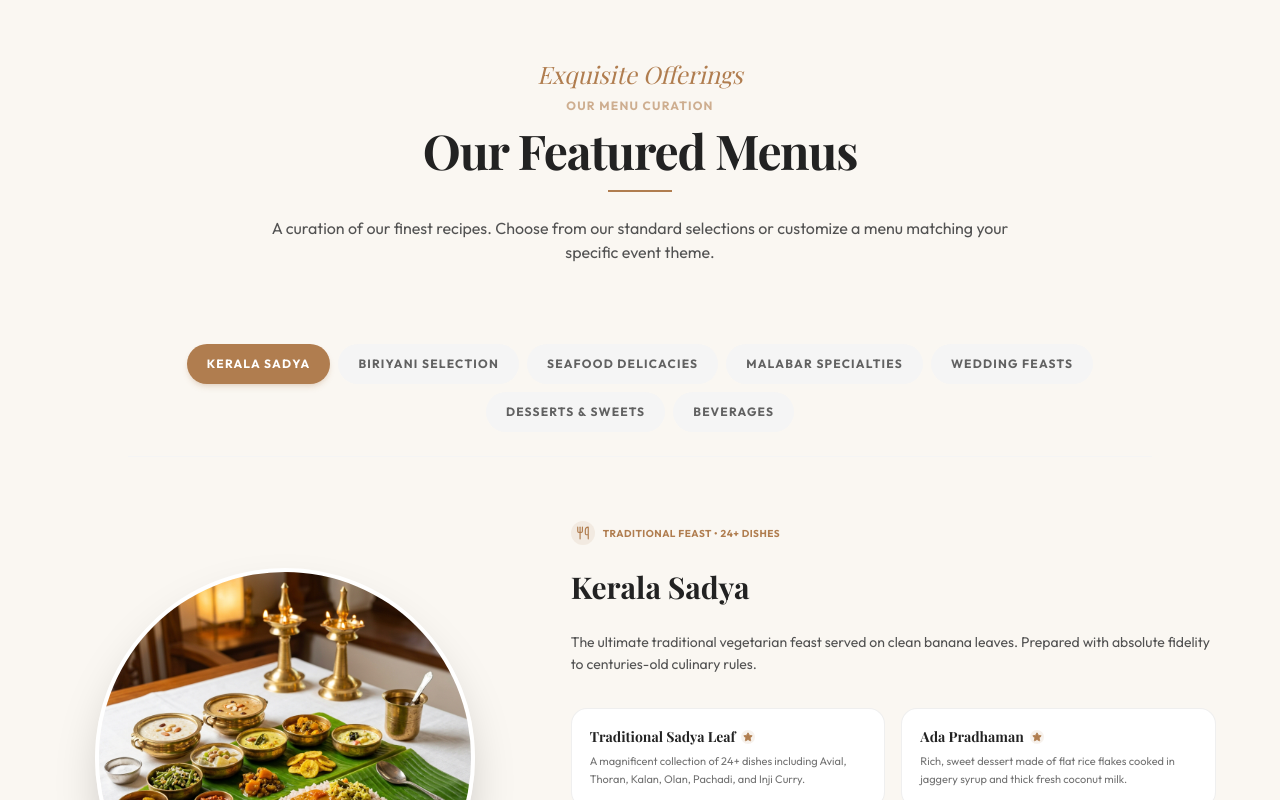
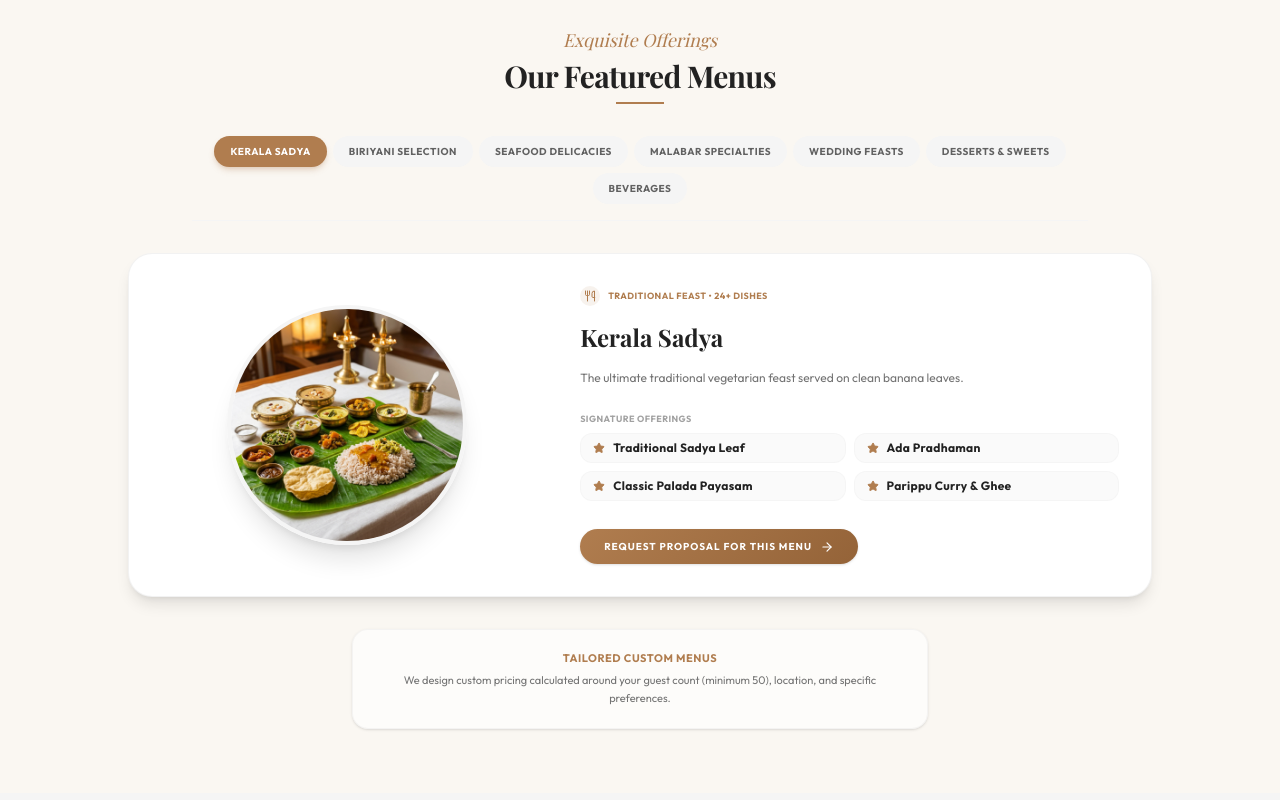
Before and after one commit to NYLEXWEB/Taste-Of-Malabar, a Next.js app: page / in a window 1280 px wide. Shown: the part 5560-6360 px from the top of the page. Built offline with nearby package versions, Linux system fonts and the light colour scheme; a web font is replaced by a local one.

Commit message:
feat: add FeaturedMenu component with category-based interactive menu selection

```diff
--- a/src/components/FeaturedMenu.tsx
+++ b/src/components/FeaturedMenu.tsx
@@ -26,11 +26,11 @@ const menuData: Record<string, {
     image: "/hero_catering.png",
     tag: "TRADITIONAL FLAVORS • NATIVE SNACKS",
     icon: Gift,
-    description: "Time-honored traditional snacks and main courses native to the Malabar region, crafted with precision and authentic heritage ingredients.",
+    description: "Heritage recipes native to the Malabar region, crafted with authentic ingredients.",
     items: [
       { name: "Kozhi Pidi", desc: "Traditional steamed rice dumplings soaked in a rich, spiced chicken gravy. A home-style delicacy.", signature: true },
       { name: "Thalassery Muttamala", desc: "Fine egg yolk threads served alongside a luscious white egg-white custard pudding.", signature: true },
-      { name: "Neypathiri with Mutton Roast", desc: "Crispy fried rice and fennel pathiris served with slow-cooked spicy mutton roast.", signature: true },
+      { name: "Neypathiri & Mutton Roast", desc: "Crispy fried rice and fennel pathiris served with slow-cooked spicy mutton roast.", signature: true },
       { name: "Ari Pathiri & Chicken Stew", desc: "Silky, paper-thin rice flatbreads served with mild, coconut milk-based chicken stew." },
     ]
   },
@@ -38,11 +38,11 @@ const menuData: Record<string, {
     image: "/corporate_catering.png",
     tag: "GRAND BANQUET • LUXURY SETUP",
     icon: Award,
-    description: "Grand banquet items designed to satisfy thousands of guests with standard luxury presentation and rich, aromatic flavors.",
+    description: "Grand banquet items designed to satisfy thousands of guests with standard luxury presentation.",
     items: [
-      { name: "Premium Ghee Rice (Neychoru)", desc: "Fragrant Khaima rice cooked in pure cow ghee, garnished with toasted cashews and raisins.", signature: true },
+      { name: "Premium Ghee Rice", desc: "Fragrant Khaima rice cooked in pure cow ghee, garnished with toasted cashews and raisins.", signature: true },
       { name: "Malabar Beef Varattiyathu", desc: "Tender beef slow-roasted in a dry spicy mix, heavy on shallots, curry leaves, and coconut slices.", signature: true },
-      { name: "Nadan Chicken Fry", desc: "Country-style chicken marinated in native spice paste and deep-fried with curry leaves and green chilies." },
+      { name: "Nadan Chicken Fry", desc: "Country-style chicken marinated in native spice paste and deep-fried with curry leaves.", signature: true },
       { name: "Mutton Cashew Kurma", desc: "Rich, creamy mutton gravy cooked with cashew paste, coconut milk, and aromatic spices." },
     ]
   },
@@ -50,11 +50,11 @@ const menuData: Record<string, {
     image: "/sadya.png",
     tag: "TRADITIONAL FEAST • 24+ DISHES",
     icon: Utensils,
-    description: "The ultimate traditional vegetarian feast served on clean banana leaves. Prepared with absolute fidelity to centuries-old culinary rules.",
+    description: "The ultimate traditional vegetarian feast served on clean banana leaves.",
     items: [
       { name: "Traditional Sadya Leaf", desc: "A magnificent collection of 24+ dishes including Avial, Thoran, Kalan, Olan, Pachadi, and Inji Curry.", signature: true },
       { name: "Ada Pradhaman", desc: "Rich, sweet dessert made of flat rice flakes cooked in jaggery syrup and thick fresh coconut milk.", signature: true },
-      { name: "Classic Palada Payasam", desc: "Creamy pink milk pudding cooked with rice ada and sugar, slow-reduced over hours." },
+      { name: "Classic Palada Payasam", desc: "Creamy pink milk pudding cooked with rice ada and sugar, slow-reduced over hours.", signature: true },
       { name: "Parippu Curry & Ghee", desc: "Mildly spiced moong dal curry served over piping hot Matta rice and drizzled with melted pure ghee." },
     ]
   },
@@ -62,11 +62,11 @@ const menuData: Record<string, {
     image: "/biryani.png",
     tag: "THE CROWN JEWEL • DUM COOKED",
     icon: Flame,
-    description: "The crown jewel of Malabar catering. Made using short-grain Khaima rice, dum-cooked to seal in the rich aroma.",
+    description: "The crown jewel of Malabar catering. Made using short-grain Khaima rice, dum-cooked.",
     items: [
       { name: "Thalassery Chicken Biriyani", desc: "Aromatic short-grain rice layered with spiced chicken, fried onions, and pure ghee.", signature: true },
       { name: "Kozhikode Mutton Biriyani", desc: "Traditional spice-marinated melt-in-mouth mutton layered with premium rice and dum-baked.", signature: true },
-      { name: "Malabar Fish Biriyani", desc: "Crispy-fried local Seer fish steaks layered with fragrant rice and signature biriyani masala." },
+      { name: "Malabar Fish Biriyani", desc: "Crispy-fried local Seer fish steaks layered with fragrant rice and signature biriyani masala.", signature: true },
       { name: "Egg Dum Biriyani", desc: "Perfect boiled eggs fried in spices, dum-cooked with aromatic ghee rice and caramelized onions." },
     ]
   },
@@ -74,11 +74,11 @@ const menuData: Record<string, {
     image: "/seafood.png",
     tag: "FRESH CATCH • COASTAL STYLE",
     icon: Sparkles,
-    description: "Freshly sourced catch from the Malabar coast, seasoned with stone-ground masalas and cooked to perfection.",
+    description: "Freshly sourced catch from the Malabar coast, seasoned with stone-ground masalas.",
     items: [
       { name: "Karimeen Pollichathu", desc: "Pearl spot fish coated in rich onion-tomato masala, wrapped in banana leaf and tawa grilled.", signature: true },
       { name: "Malabar Chemmeen Roast", desc: "Fresh prawns tossed in a thick, spicy mixture of caramelized onions, garlic, and coconut bites.", signature: true },
-      { name: "Kallummakkaya Fry", desc: "Spicy, crispy deep-fried mussels stuffed with rice paste and local red chili masalas." },
+      { name: "Kallummakkaya Fry", desc: "Spicy, crispy deep-fried mussels stuffed with rice paste and local red chili masalas.", signature: true },
       { name: "Kannur Claypot Fish Curry", desc: "Fiery red fish curry cooked in a traditional clay pot using local spices and sour kudampuli (cocum)." },
     ]
   },
@@ -86,11 +86,11 @@ const menuData: Record<string, {
     image: "/custom_catering.png",
     tag: "SWEET ENDINGS • HANDCRAFTED",
     icon: Sparkles,
-    description: "Sweet endings reflecting the culinary ingenuity of Malabar households, heavy on ghee, bananas, and coconut.",
+    description: "Sweet endings reflecting the culinary ingenuity of Malabar households, heavy on ghee and coconut.",
     items: [
       { name: "Unnakkaya", desc: "Steamed ripe banana mashed, rolled, stuffed with sweet coconut-dry fruit filling, and fried in ghee.", signature: true },
       { name: "Elaneer Pudding", desc: "Silky, refreshing melt-in-mouth dessert made with fresh tender coconut pulp and condensed milk.", signature: true },
-      { name: "Pazham Nirachathu", desc: "Whole ripe banana stuffed with sweetened grated coconut, cashews, cardamom, and fried in pure ghee." },
+      { name: "Pazham Nirachathu", desc: "Whole ripe banana stuffed with sweetened grated coconut, cashews, cardamom, and fried in pure ghee.", signature: true },
       { name: "Chattipathiri (Sweet)", desc: "Multi-layered sweet pancake pie alternating thin crepes with sweet egg-coconut stuffing." },
     ]
   },
@@ -98,11 +98,11 @@ const menuData: Record<string, {
     image: "/live_counter.png",
     tag: "REFRESHING COOLDOWNS • SULAIMANI",
     icon: Flame,
-    description: "Refreshing accompaniments and digestifs designed to cleanse the palate and complete the culinary experience.",
+    description: "Refreshing accompaniments and digestifs designed to cleanse the palate.",
     items: [
       { name: "Sulaimani Tea", desc: "Golden spiced black tea brewed with cardamom, cloves, and mint, finished with a fresh squeeze of lime.", signature: true },
       { name: "Kulukki Sarbath", desc: "Shaken sweet lemonade loaded with sweet basil seeds (sabja), crushed ginger, and green chilies.", signature: true },
-      { name: "Elaneer Shake", desc: "Refreshing tender coconut water shake blended with soft coconut pulp and milk." },
+      { name: "Elaneer Shake", desc: "Refreshing tender coconut water shake blended with soft coconut pulp and milk.", signature: true },
       { name: "Mint & Ginger Lime Cooler", desc: "Crisp and icy freshly squeezed lime juice blended with fresh mint leaves and ginger juice." },
     ]
   }
@@ -115,36 +115,30 @@ export default function FeaturedMenu() {
   const isImageLeft = activeIndex % 2 === 0;
 
   return (
-    <section id="menu" className="py-16 lg:py-24 bg-[#FAF7F2] relative">
-      <div className="max-w-7xl mx-auto px-4 sm:px-6 lg:px-8">
+    <section id="menu" className="py-12 lg:py-16 bg-[#FAF7F2] relative">
+      <div className="max-w-6xl mx-auto px-4 sm:px-6 lg:px-8">
 
-        {/* Section Header */}
-        <div className="text-center max-w-3xl mx-auto mb-16 lg:mb-20">
-          <span className="font-serif italic text-gold text-2xl font-normal block mb-2">
+        {/* Compact Section Header */}
+        <div className="text-center max-w-2xl mx-auto mb-8">
+          <span className="font-serif italic text-gold text-lg font-normal block mb-1">
             Exquisite Offerings
           </span>
-          <span className="text-xs font-bold uppercase tracking-widest text-gold/60 mb-3 block">
-            Our Menu Curation
-          </span>
-          <h2 className="font-serif text-3xl sm:text-4xl lg:text-5xl font-bold tracking-tight text-charcoal mb-4">
+          <h2 className="font-serif text-2xl sm:text-3xl font-bold tracking-tight text-charcoal mb-2">
             Our Featured Menus
           </h2>
-          <div className="w-16 h-[2px] bg-gold mx-auto mb-6" />
-          <p className="text-base text-neutral-600">
-            A curation of our finest recipes. Choose from our standard selections or customize a menu matching your specific event theme.
-          </p>
+          <div className="w-12 h-[2px] bg-gold mx-auto" />
         </div>
 
-        {/* Tab Navigation (Previous style filter option) */}
-        <div className="flex flex-wrap justify-center gap-2 mb-16 border-b border-neutral-100 pb-6 max-w-5xl mx-auto">
+        {/* Compact Tab Navigation */}
+        <div className="flex flex-wrap justify-center gap-1.5 mb-8 border-b border-neutral-100 pb-4 max-w-4xl mx-auto">
           {categories.map((category) => (
             <button
               key={category.id}
               onClick={() => setActiveTab(category.id)}
-              className={`px-5 py-3 rounded-full text-xs font-bold uppercase tracking-widest transition-all duration-300 cursor-pointer ${
+              className={`px-4 py-2 rounded-full text-[10px] font-bold uppercase tracking-wider transition-all duration-300 cursor-pointer ${
                 activeTab === category.id
-                  ? "bg-gold text-white shadow-md shadow-gold/20"
-                  : "bg-cream-dark text-charcoal/70 hover:bg-gold/15 hover:text-charcoal"
+                  ? "bg-gold text-white shadow-md shadow-gold/25"
+                  : "bg-cream-dark text-charcoal/70 hover:bg-gold/10"
               }`}
             >
               {category.name}
@@ -152,20 +146,20 @@ export default function FeaturedMenu() {
           ))}
         </div>
 
-        {/* Selected Category Content (styled like the reference image) */}
-        <div className="max-w-6xl mx-auto">
+        {/* Selected Category Content (Designed to fit on a single screen) */}
+        <div className="max-w-5xl mx-auto bg-white border border-neutral-200/50 p-6 sm:p-8 rounded-3xl shadow-lg">
           <AnimatePresence mode="wait">
             <motion.div
               key={activeTab}
-              initial={{ opacity: 0, y: 15 }}
+              initial={{ opacity: 0, y: 10 }}
               animate={{ opacity: 1, y: 0 }}
-              exit={{ opacity: 0, y: -15 }}
-              transition={{ duration: 0.3 }}
-              className="grid grid-cols-1 lg:grid-cols-12 gap-12 lg:gap-16 items-center"
+              exit={{ opacity: 0, y: -10 }}
+              transition={{ duration: 0.25 }}
+              className="grid grid-cols-1 lg:grid-cols-12 gap-8 lg:gap-12 items-center"
             >
-              {/* Circular Image (Left on Desktop, Top on Mobile) */}
+              {/* Smaller Circular Image */}
               <div className={`lg:col-span-5 flex justify-center ${isImageLeft ? "lg:order-1" : "lg:order-2"}`}>
-                <div className="relative w-[280px] h-[280px] sm:w-[340px] sm:h-[340px] lg:w-[380px] lg:h-[380px] rounded-full overflow-hidden shadow-2xl border-4 border-white">
+                <div className="relative w-[180px] h-[180px] sm:w-[220px] sm:h-[220px] lg:w-[240px] lg:h-[240px] rounded-full overflow-hidden shadow-xl border-4 border-neutral-100">
                   <Image
                     src={menuData[activeTab]?.image || "/custom_catering.png"}
                     alt={categories.find(c => c.id === activeTab)?.name || "Menu Category"}
@@ -175,55 +169,49 @@ export default function FeaturedMenu() {
                 </div>
               </div>
 
-              {/* Text & Dishes List (Right on Desktop) */}
-              <div className={`lg:col-span-7 space-y-6 text-left ${isImageLeft ? "lg:order-2" : "lg:order-1"}`}>
+              {/* Compact Text & Signature Dishes List */}
+              <div className={`lg:col-span-7 space-y-4 text-left ${isImageLeft ? "lg:order-2" : "lg:order-1"}`}>
                 {/* Gold Tag */}
                 <div className="flex items-center gap-2">
-                  <div className="w-6 h-6 rounded-full bg-gold/10 flex items-center justify-center text-gold">
-                    <CategoryIcon className="w-3.5 h-3.5" />
+                  <div className="w-5 h-5 rounded-full bg-gold/10 flex items-center justify-center text-gold">
+                    <CategoryIcon className="w-3 h-3" />
                   </div>
-                  <span className="text-[10px] font-bold uppercase tracking-wider text-gold">
+                  <span className="text-[9px] font-bold uppercase tracking-wider text-gold">
                     {menuData[activeTab]?.tag}
                   </span>
                 </div>
 
                 {/* Heading */}
-                <h3 className="font-serif text-2xl sm:text-3xl font-bold text-charcoal leading-tight">
+                <h3 className="font-serif text-xl sm:text-2xl font-bold text-charcoal leading-tight">
                   {categories.find(c => c.id === activeTab)?.name}
                 </h3>
 
-                {/* Description */}
-                <p className="text-xs sm:text-sm text-neutral-600 leading-relaxed font-normal">
+                {/* Shortened Description */}
+                <p className="text-xs text-neutral-500 leading-relaxed font-normal">
                   {menuData[activeTab]?.description}
                 </p>
 
-                {/* Grid of Dishes (Previous style items) */}
-                <div className="grid grid-cols-1 sm:grid-cols-2 gap-4 pt-2">
+                {/* Extremely Compact Dishes List (Fits on a single screen) */}
+                <div className="pt-2">
+                  <span className="text-[9px] font-bold uppercase tracking-wider text-neutral-400 block mb-2">Signature Offerings</span>
+                  <div className="grid grid-cols-1 sm:grid-cols-2 gap-2">
                     {menuData[activeTab]?.items.map((item, idx) => (
                       <div
                         key={idx}
-                      className="bg-white p-4.5 rounded-2xl border border-neutral-200/60 hover:border-gold/30 hover:shadow-sm transition-all duration-300"
+                        className="flex items-center gap-2 bg-cream-dark/50 px-3 py-1.5 rounded-xl border border-neutral-200/20"
                       >
-                      <h4 className="font-serif text-xs sm:text-sm font-bold text-charcoal flex items-center gap-1.5 mb-1.5">
-                        {item.name}
-                        {item.signature && (
-                          <span className="inline-flex items-center justify-center p-0.5 rounded-full bg-gold/10 text-gold" title="Signature Dish">
-                            <Star className="w-2.5 h-2.5 fill-gold" />
-                          </span>
-                        )}
-                      </h4>
-                      <p className="text-[11px] text-neutral-500 leading-relaxed font-normal">
-                        {item.desc}
-                      </p>
+                        <Star className="w-3 h-3 text-gold fill-gold flex-shrink-0" />
+                        <span className="text-xs font-bold text-charcoal tracking-wide">{item.name}</span>
                       </div>
                     ))}
                   </div>
+                </div>
 
                 {/* Action button */}
-                <div className="pt-2">
+                <div className="pt-3">
                   <button
                     onClick={() => window.dispatchEvent(new CustomEvent("open-quote-modal"))}
-                    className="inline-flex items-center gap-2 px-7 py-3 rounded-full text-[10px] font-bold uppercase tracking-widest text-white bg-gold-gradient hover:scale-[1.02] hover:shadow-lg hover:shadow-gold/25 transition-all duration-300 cursor-pointer shadow-sm"
+                    className="inline-flex items-center gap-2 px-6 py-2.5 rounded-full text-[10px] font-bold uppercase tracking-widest text-white bg-gold-gradient hover:scale-[1.02] hover:shadow-lg hover:shadow-gold/25 transition-all duration-300 cursor-pointer shadow-sm"
                   >
                     <span>Request Proposal for This Menu</span>
                     <ArrowRight className="w-3.5 h-3.5" />
@@ -234,20 +222,14 @@ export default function FeaturedMenu() {
           </AnimatePresence>
         </div>
 
-        {/* Custom Pricing Highlight Box */}
-        <div className="mt-24 text-center max-w-2xl mx-auto bg-white border border-neutral-200/80 p-8 rounded-3xl shadow-md">
-          <span className="text-[10px] uppercase font-bold tracking-widest text-gold bg-gold/10 px-3 py-1 rounded-full border border-gold/20">Bespoke Pricing & Custom Menus</span>
-          <h3 className="font-serif text-lg sm:text-xl font-bold text-charcoal mt-4 mb-2">Tailored Exactly to Your Occasion</h3>
-          <p className="text-xs sm:text-sm text-neutral-650 leading-relaxed mb-6">
-            We do not believe in rigid Silver, Gold, or Premium packages. Every celebration is unique. We design custom menus and pricing models calculated around your guest count (minimum 50, no upper limit), event location, live counter choices, and specific culinary preferences.
+        {/* Ultra-compact Bespoke Box */}
+        <div className="mt-8 text-center max-w-xl mx-auto bg-white/60 border border-neutral-200/40 p-5 rounded-2xl shadow-sm">
+          <p className="text-[11px] text-neutral-500 leading-relaxed">
+            <strong className="text-gold font-bold uppercase tracking-wider block mb-1">Tailored Custom Menus</strong>
+            We design custom pricing calculated around your guest count (minimum 50), location, and specific preferences.
           </p>
-          <button
-            onClick={() => window.dispatchEvent(new CustomEvent("open-quote-modal"))}
-            className="inline-flex items-center justify-center px-6 py-3 rounded-full text-xs font-bold uppercase tracking-widest text-white bg-gold hover:bg-gold-hover transition-all duration-300 shadow-sm cursor-pointer"
-          >
-            Request Custom Proposal
-          </button>
         </div>
+
       </div>
     </section>
   );
```
Lines whose indentation alone changed are shown as unchanged.
